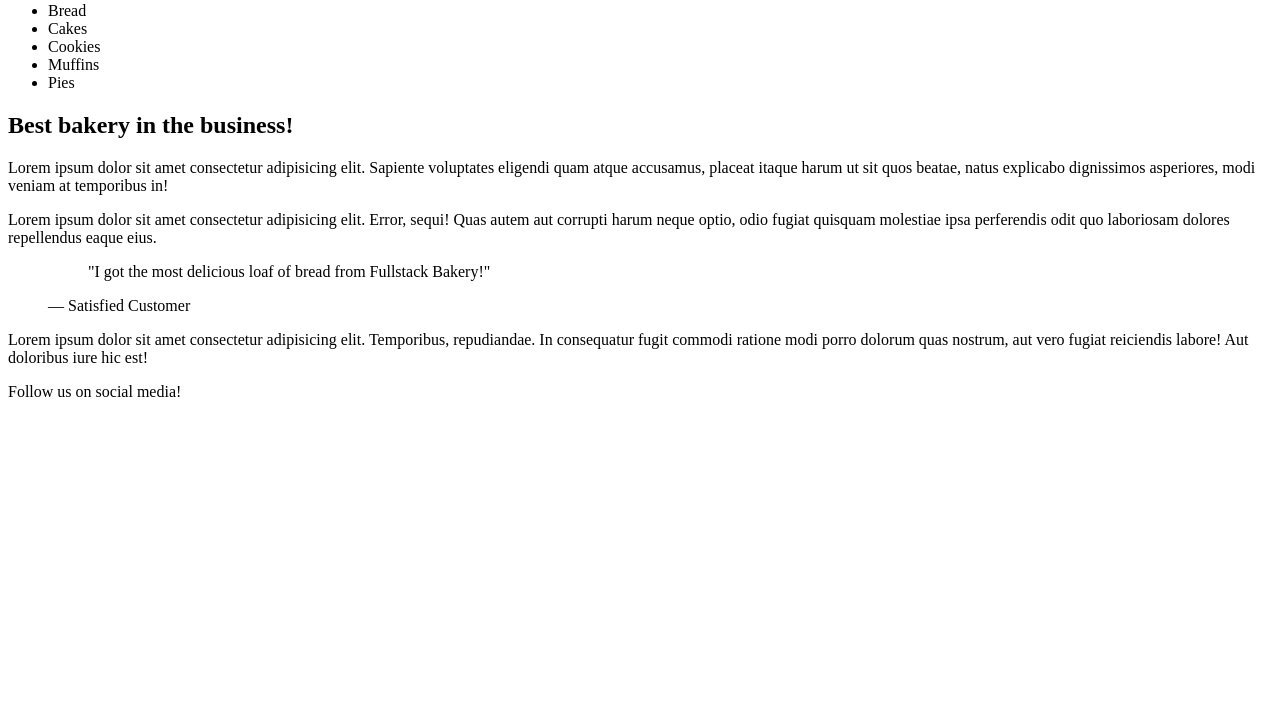
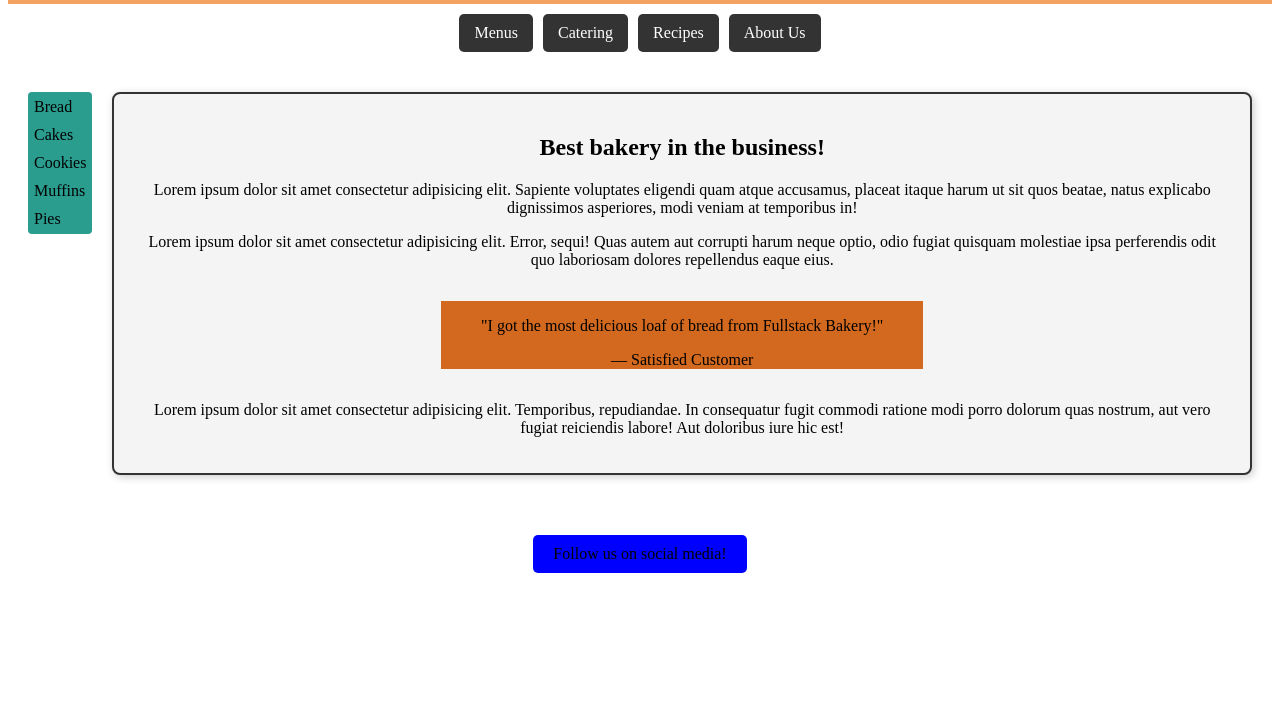
Before and after one commit to SodaDakoda/fullstack-bakery, a plain HTML site: page index.html in a window 1280 px wide. Shown: the part 82-800 px from the top of the page. Drawn offline with Linux system fonts and the light colour scheme.

Commit message:
initial build

```diff
--- /dev/null
+++ b/index.css
@@ -0,0 +1,87 @@
+.brand {
+  font-family: "Lucida Sans", Geneva, Verdana, sans-serif;
+  font-size: 2rem;
+  margin: 0;
+  text-align: center;
+  background-color: #f4a261;
+  padding: 20px 0;
+}
+
+.top-menu {
+  margin-top: 10px;
+  display: flex;
+  justify-content: center;
+  gap: 10px;
+}
+
+.top-menu a {
+  text-decoration: none;
+  color: white;
+  background-color: #333;
+  padding: 10px 15px;
+  border-radius: 5px;
+  transition: background 0.3s;
+}
+
+.top-menu a:hover {
+  background-color: #555;
+}
+.container {
+    display:flex;
+    align-items: flex-start;
+    gap:20px;
+    padding:20px;
+}
+
+.vertical-menu {
+  list-style: none;
+  padding: 1px;
+  display: flex;
+  align-items:flex-start;
+  flex-direction: column;
+  margin-top:20px ;
+  width: fit-content;
+  height: fit-content;
+  border-radius: 4px;
+  background-color: #2a9d8f;
+  text-align: center;
+}
+.vertical-menu li {
+  margin: 5px 5px;
+  cursor: default;
+}
+article {
+    width: fit-content;
+    margin: 20px auto;
+    padding: 20px 30px;
+    text-align: center;
+    border: 2px solid #333;
+    border-radius: 8px;
+    background-color: #f4f4f4;
+    box-shadow: 2px 2px 8px rgba(0, 0, 0, 0.2);
+}
+
+.testimonial {
+  display: inline-block;
+  background-color: chocolate;
+  width: fit-content;
+  height: fit-content;
+  justify-content: center;
+  align-content:center;
+
+}
+footer {
+  cursor: pointer;
+  background-color: blue;
+  width: fit-content;
+  padding: 10px 20px;
+  text-align: center;
+  margin: 20px auto;
+  border-radius: 5px;
+
+footer a {
+  color: white;
+  text-decoration: none;
+  padding: 5px 10px;
+  transition: background 0.3s;
+}
--- a/index.html
+++ b/index.html
@@ -2,20 +2,21 @@
 <html lang="en">
   <head>
     <title>Fullstack Bakery</title>
+    <link rel="stylesheet" href="index.css" />
   </head>
   <body>
     <header>
       <p class="brand">Fullstack Bakery</p>
-      <nav>
+      <nav class="top-menu">
         <a href="#">Menus</a>
         <a href="#">Catering</a>
         <a href="#">Recipes</a>
         <a href="#">About Us</a>
       </nav>
     </header>
-    <main>
+    <main class="container">
       <aside>
-        <ul>
+        <ul class="vertical-menu">
           <li>Bread</li>
           <li>Cakes</li>
           <li>Cookies</li>
```
